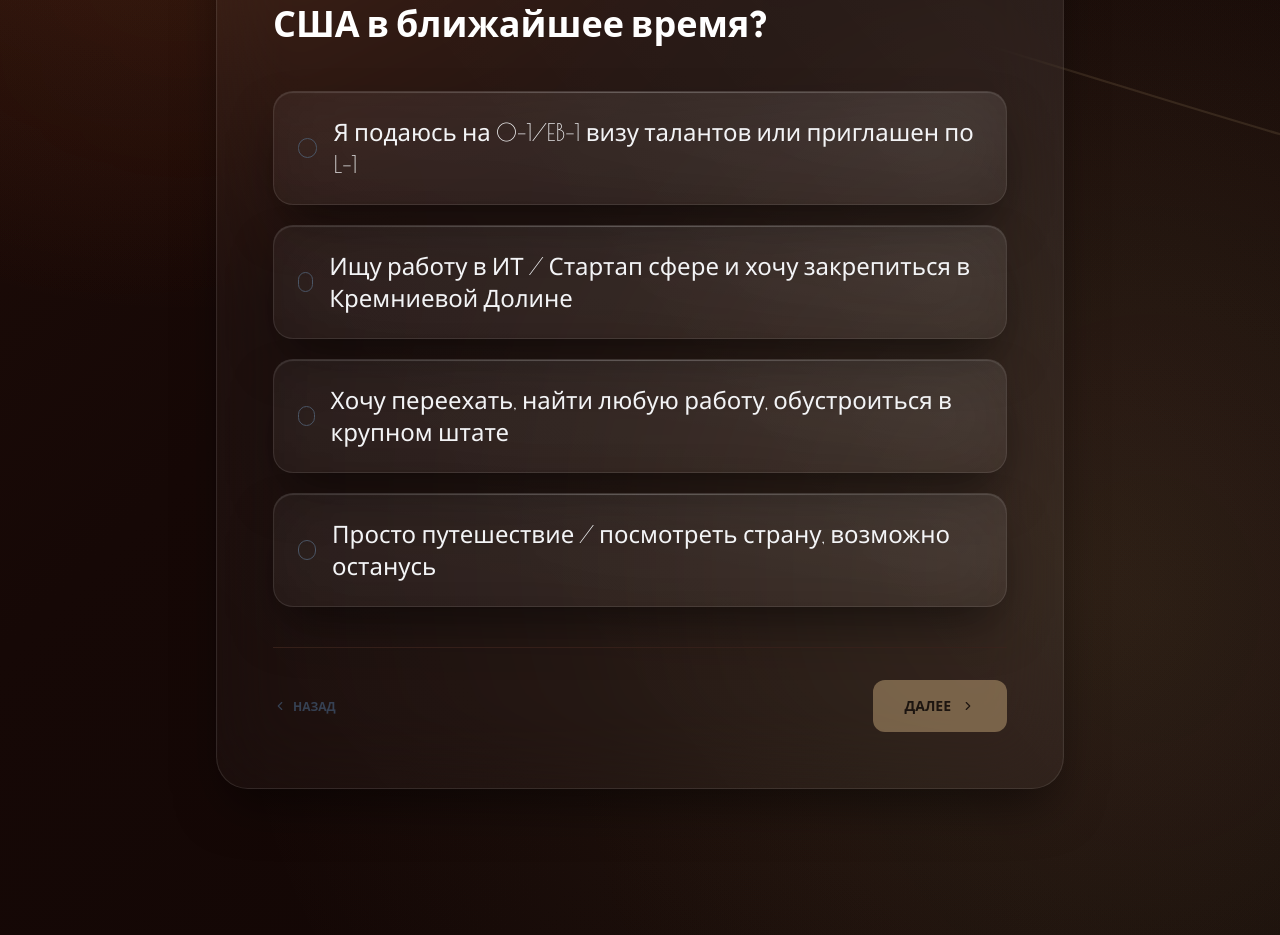
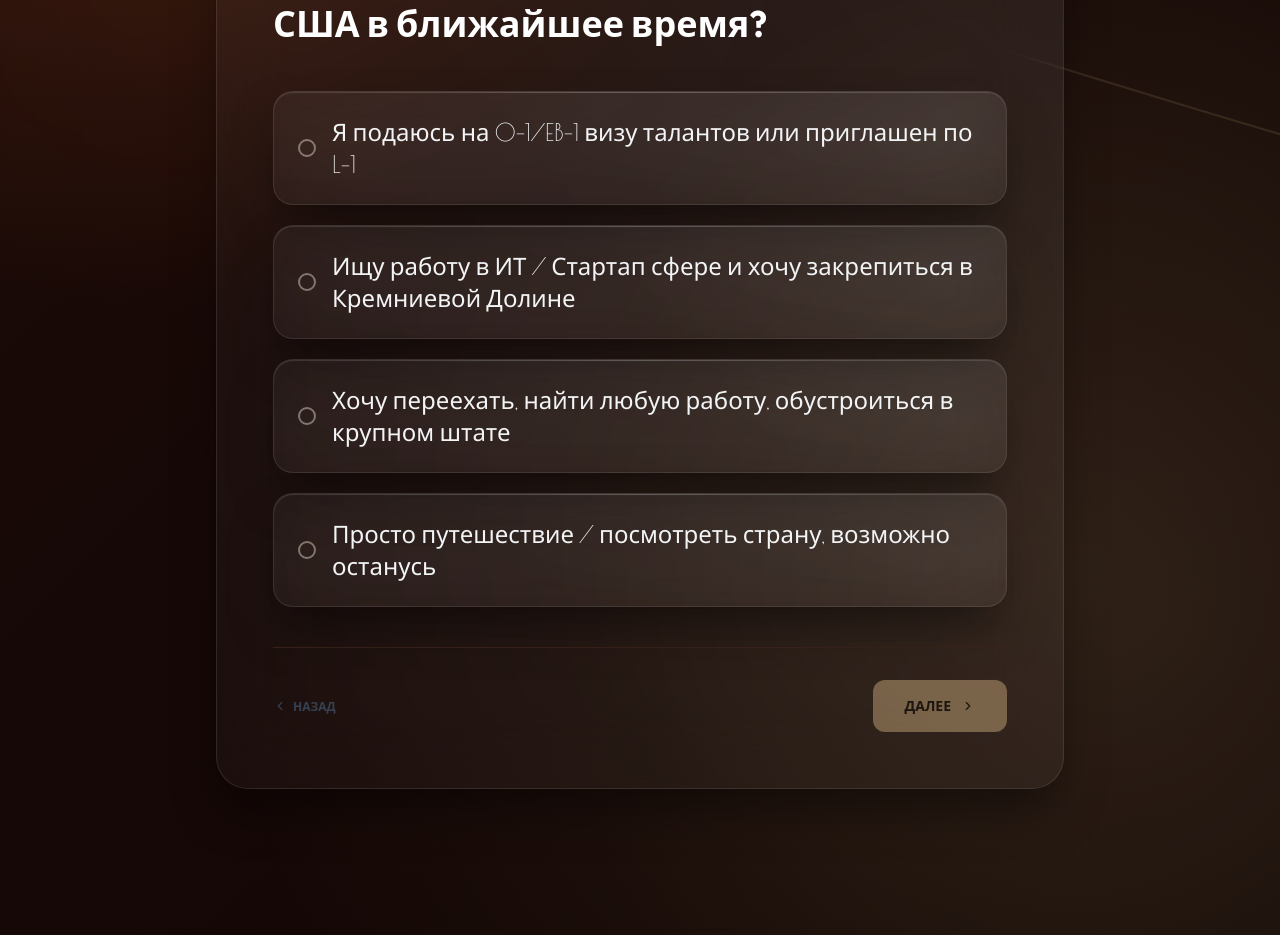
Before and after one commit to SWAFFY012/USA-SCHOOL-PREP, a React (Vite) app: page / in a window 1280 px wide. Shown: the part 3320-4255 px from the top of the page. Built offline with nearby package versions, Linux system fonts and the light colour scheme; a web font is replaced by a local one.

Commit message:
Refine answer radio controls

```diff
--- a/src/components/Cabinet.tsx
+++ b/src/components/Cabinet.tsx
@@ -441,11 +441,7 @@ export default function Cabinet({ language }: CabinetProps) {
                               className="p-4 rounded-xl text-left"
                             >
                               <div className="flex items-start space-x-3">
-                                <div className={`w-3.5 h-3.5 rounded-full border mt-0.5 flex items-center justify-center ${
-                                  isChosen ? 'border-gold bg-gold' : 'border-gray-600'
-                                }`}>
-                                  {isChosen && <div className="w-1 h-1 bg-black rounded-full" />}
-                                </div>
+                                <span className="premium-radio mt-0.5" data-selected={isChosen} aria-hidden="true" />
                                 <p className="font-sans text-xs sm:text-sm font-light leading-relaxed">{option.text}</p>
                               </div>
                             </GorillaGlass>
--- a/src/components/Test.tsx
+++ b/src/components/Test.tsx
@@ -149,11 +149,7 @@ export default function Test({ language }: TestProps) {
                       className="p-6 text-left rounded-[1.25rem]"
                     >
                       <div className="flex items-center space-x-4">
-                        <div className={`w-5 duration-200 h-5 rounded-full border flex items-center justify-center ${
-                          isSelected ? 'border-gold bg-gold' : 'border-gray-600'
-                        }`}>
-                          {isSelected && <div className="w-2 h-2 bg-black rounded-full" />}
-                        </div>
+                        <span className="premium-radio" data-selected={isSelected} aria-hidden="true" />
                         <p className="poriadok-copy text-lg sm:text-xl lg:text-2xl text-gray-100">
                           {option.text}
                         </p>
--- a/src/index.css
+++ b/src/index.css
@@ -83,6 +83,44 @@
 
 .motion-right {
   --reveal-x: 42px;
+}
+
+.premium-radio {
+  width: 18px;
+  height: 18px;
+  flex-shrink: 0;
+  border-radius: 9999px;
+  border: 2px solid rgba(249, 238, 221, 0.42);
+  background: transparent;
+  display: inline-flex;
+  align-items: center;
+  justify-content: center;
+  transition:
+    border-color 180ms ease,
+    box-shadow 180ms ease,
+    background-color 180ms ease;
+}
+
+.premium-radio::after {
+  content: "";
+  width: 7px;
+  height: 7px;
+  border-radius: 9999px;
+  background: transparent;
+  transition:
+    background-color 180ms ease,
+    box-shadow 180ms ease;
+}
+
+.premium-radio[data-selected="true"] {
+  border-color: #E5C38E;
+  background: rgba(229, 195, 142, 0.08);
+  box-shadow: 0 0 0 4px rgba(229, 195, 142, 0.10);
+}
+
+.premium-radio[data-selected="true"]::after {
+  background: #E5C38E;
+  box-shadow: 0 0 12px rgba(229, 195, 142, 0.7);
 }
 
 #levels-section .font-mono,
```
